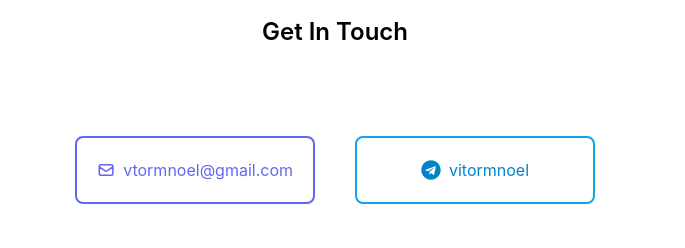
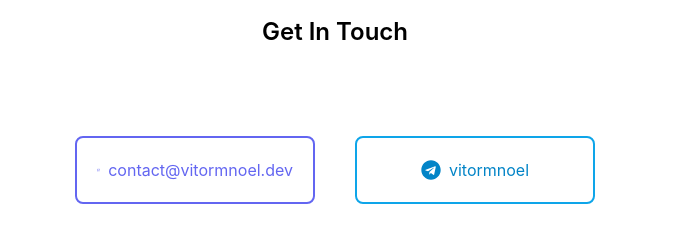
Before and after one commit to vitormnoel/portifolio, a Next.js app: page / in a window 1280 px wide. Shown: the part 3778-4026 px from the top of the page, without its empty margins (305-990 px from the left). Built offline with nearby package versions, Linux system fonts and the light colour scheme.

Commit message:
Update social.js

```diff
--- a/src/components/social.js
+++ b/src/components/social.js
@@ -5,12 +5,12 @@ function Social() {
   return (
     <div className="my-16 flex gap-10 flex-col sm:flex-row items-center justify-center">
       <a
-        href="mailto:vtormnoel@gmail.com"
+        href="mailto:contact@vitormnoel.dev"
         target="_blank"
         className="flex gap-2 items-center justify-center w-[240px] rounded-lg border-2 border-purple-mid text-purple-mid p-5 hover:text-white hover:bg-purple-mid duration-300"
       >
         <HiOutlineMail size="20"/>
-        <p>vtormnoel@gmail.com</p>
+        <p>contact@vitormnoel.dev</p>
       </a>
       <a
         href="https://t.me/vitormnoel"
```
